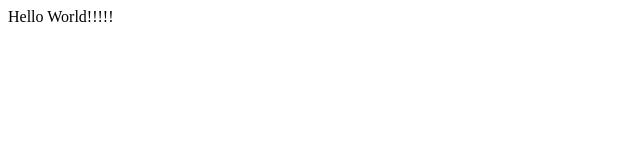
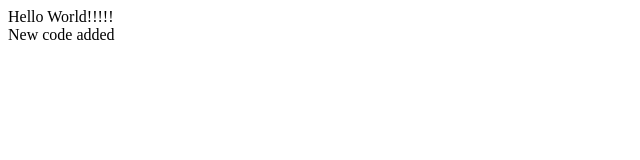
Before and after one commit to khadarbaig/manageexpenses, a website: page index.html in a window 1280 px wide. Shown: the full height of the page, 0-640 px from the left. Drawn offline with Linux system fonts and the light colour scheme.

Commit message:
Added new testing code

```diff
--- a/index.html
+++ b/index.html
@@ -7,5 +7,6 @@
 </head>
 <body>
 	<div>Hello World!!!!!</div>
+	<div>New code added</div>
 </body>
 </html>
```
